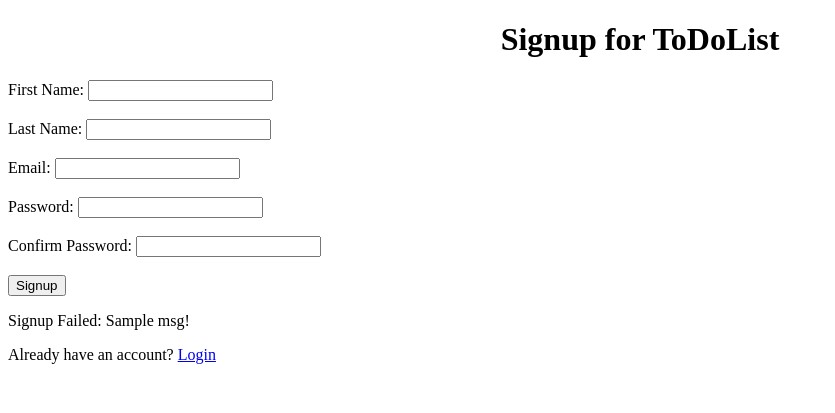
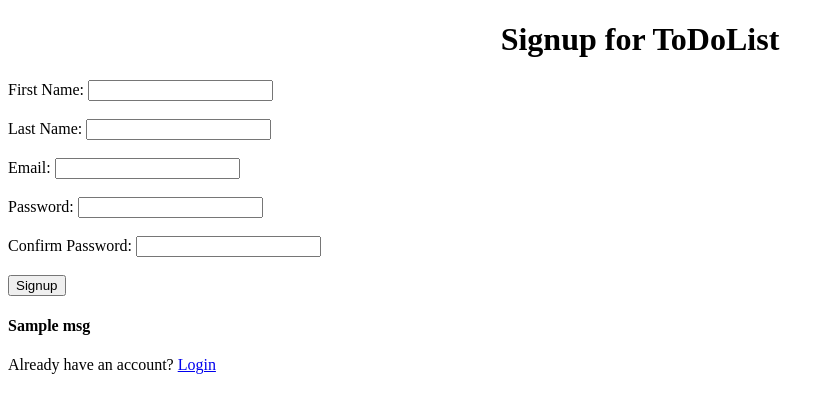
Before and after one commit to mohak1/ToDoListApp, a Django app: template Users/templates/Users/signup.html in a window 1280 px wide. Shown: the top 413 px of the page, without its empty margins (0-835 px from the left). Run offline with Django 4.2, Linux system fonts and the light colour scheme; the template is opened without the code that fills it: most values are stand-ins (such as "Sample title", 1, 10 or a date in 2020).

Commit message:
signup: updating success/failure message

```diff
--- a/Users/templates/Users/signup.html
+++ b/Users/templates/Users/signup.html
@@ -42,7 +42,7 @@
 
         {% if msg %}
         <div>
-            <p>Signup Failed: {{ msg }}!</p>
+            <h4>{{ msg }}</h4>
         </div>
         {% endif %}
 
```
